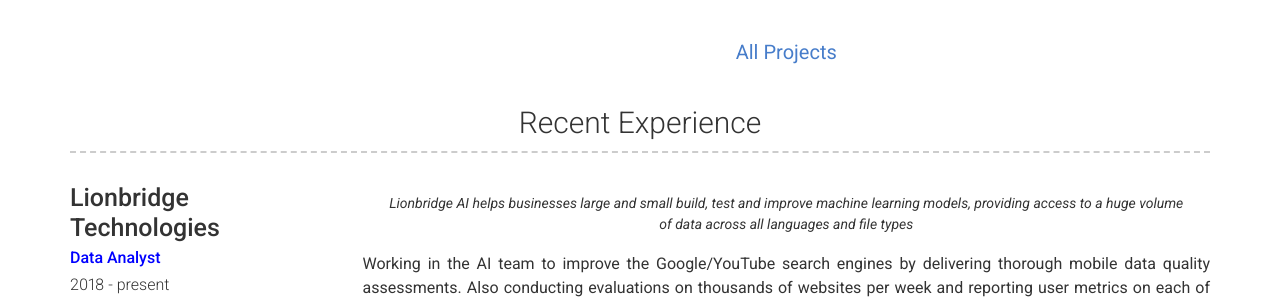
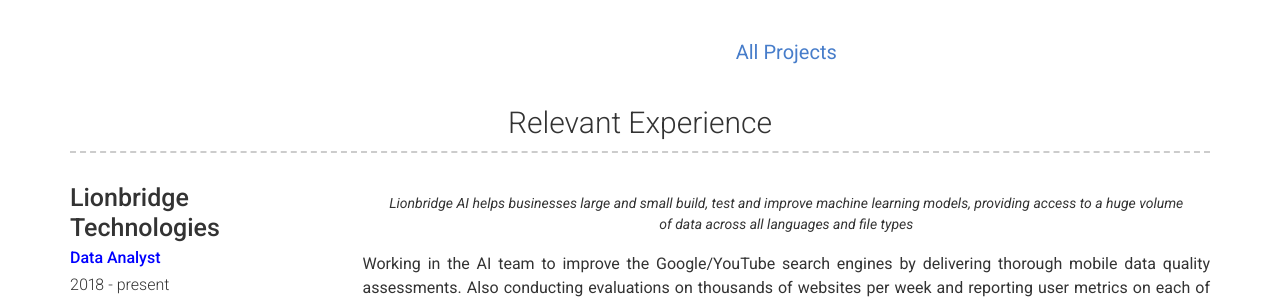
Before and after one commit to OlaOlagunju/cloudgeek.com.ng, a Jekyll site: the page built from index.md, in a window 1280 px wide and 900 px high, scrolled down 1633 px. Shown: the part 155-455 px from the top of the window. Built offline with Jekyll 4.4.1, drawn with Linux system fonts in a browser that asks for light colours; nearby versions of some CDN libraries.

Commit message:
Update _config.yml

```diff
--- a/_config.yml
+++ b/_config.yml
@@ -153,7 +153,7 @@
 
         description: | # this will include new lines to allow paragraphs
           <p style="text-align:center;font-size:20px;"> <a href="https://olaolagunju.github.io/portfolio/">All Projects</a></p>
-  - title: Recent Experience
+  - title: Relevant Experience
     layout: list
     content:
       - layout: left
```
